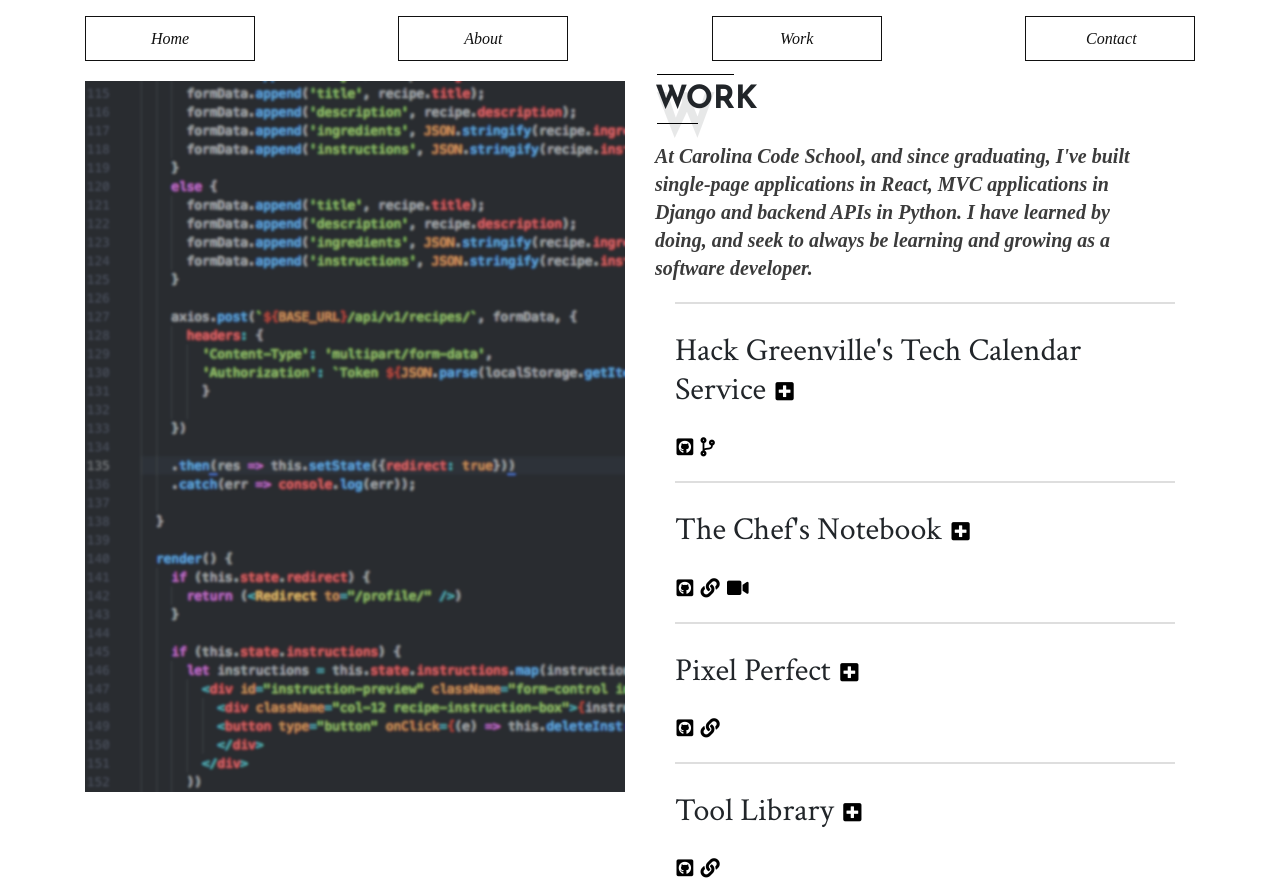
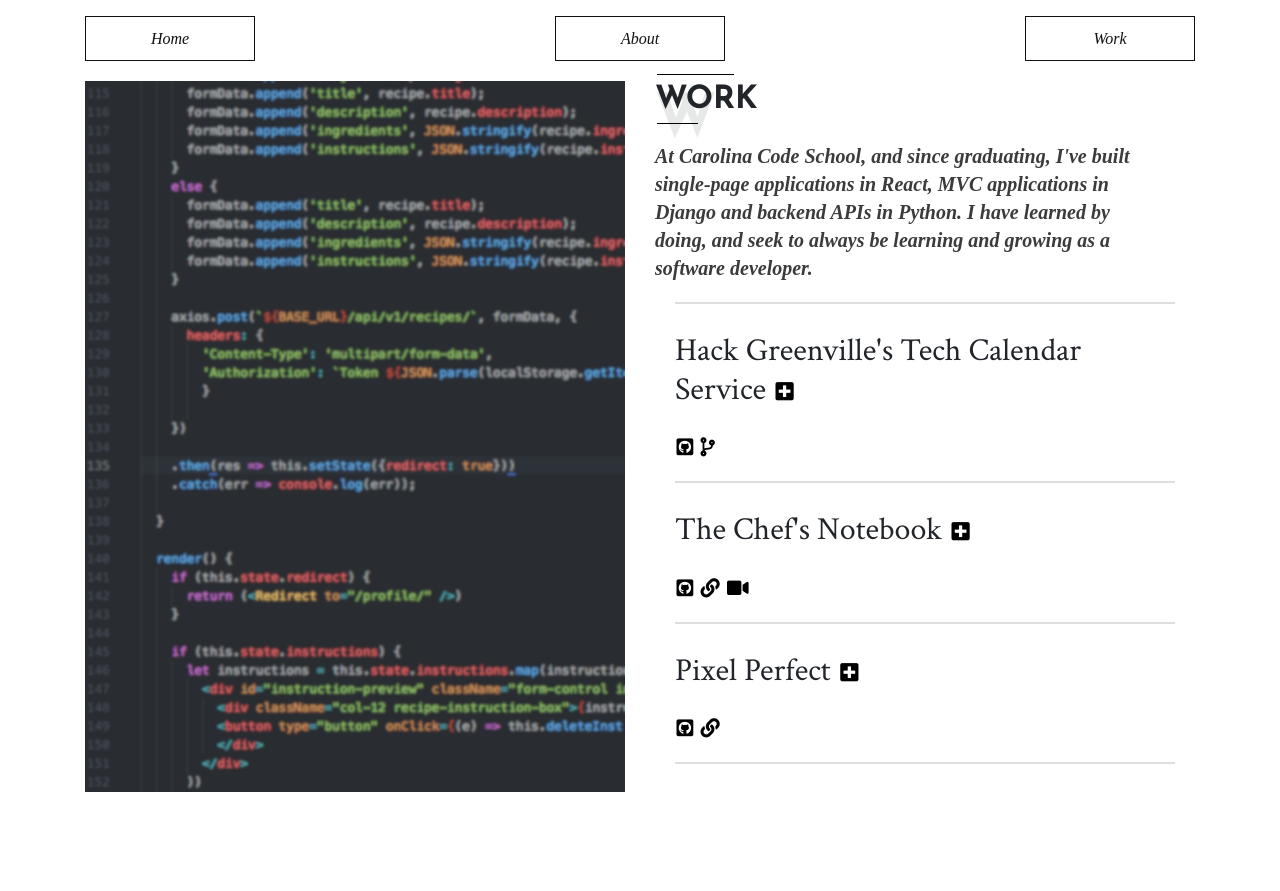
Before and after one commit to ramonaspence/portfolio-v2, a React (Create React App) app: page /work in a window 1280 px wide. Built offline with nearby package versions, Linux system fonts and the light colour scheme.

Commit message:
removed contact page due to insecure email feature

```diff
--- a/src/App.css
+++ b/src/App.css
@@ -347,6 +347,10 @@ hr {
 
 }
 
+.portfolio {
+	margin-bottom: 5rem;
+}
+
 #portfolio-details .card .card-header {
 	border: none;
 	background: none;
@@ -362,14 +366,10 @@ hr {
 .portfolio-works .card-body {
 	padding-top: 0;
 	padding-bottom: 0;
-
 }
 
-
 .portfolio-works {
-
 	font-size: 1.5rem;
-
 }
 
 .portfolio-works .card-body i {
@@ -379,7 +379,6 @@ hr {
 
 .portfolio-works h5 {
 	font-size: 1rem;
-	/* margin-top: 10px; */
 	margin-bottom: 10px;
 }
 
--- a/src/App.js
+++ b/src/App.js
@@ -5,7 +5,6 @@ import './App.css';
 
 import {BrowserRouter as Router,
 Route,
-Link,
 Switch
 } from 'react-router-dom';
 
@@ -13,7 +12,6 @@ Switch
 import Index from './components/index.js'
 import About from './components/about.js'
 import Work from './components/work.js'
-import Contact from './components/contact.js'
 
 
 
@@ -35,10 +33,6 @@ class App extends Component {
           <Route path="/work/">
             <Work />
           </Route>
-
-          <Route path="/contact/">
-            <Contact />
-          </Route>
         </Switch>
       </Router>
     )
--- a/src/components/contact.js
+++ /dev/null
@@ -1,46 +0,0 @@
-import React, {Component} from 'react';
-import '../App.css';
-
-import Nav from './nav.js';
-import contact from '../images/contact.jpg'
-
-class Contact extends Component {
-
-    render() {
-        return(
-        <React.Fragment>
-            <Nav />
-            <div class="container main">
-                <div class="row">
-                    <div class="col-md-6 left" id="contact_left">
-                        <img class="img-responsive img-rabbit" alt="" src={contact} />
-                    </div>
-
-                    <div class="col-md-6 right" id="contact_right">
-                        <div id="watermark">
-                            <h2 class="page-title" text-center>Contact</h2>
-                            <div class="marker">
-                                c
-                            </div>
-                        </div>
-                        <p class='subtitle'>I'm seeking remote opportunities and would love to have an informal conversation with you about your company or your journey as a developer.<br /><br />
-                        Let's get connected!
-                        </p>
-
-
-                        <div class="contact-links">
-                        <a href="mailto:ramonaejspence@gmail.com" ><i class="fa fa-envelope" aria-hidden="true"></i></a>
-                        <a href="https://www.linkedin.com/in/ramona-spence-she-her-ba606a18a/"><i class="fab fa-linkedin"></i></a>
-
-
-                        </div>
-                        </div>
-                    </div>
-                </div>
-
-
-        </React.Fragment>
-        )
-    }
-}
-export default Contact;
--- a/src/components/nav.js
+++ b/src/components/nav.js
@@ -12,7 +12,6 @@ class Nav extends Component {
             <Link to="/" className="btn btn-rabbit back">Home</Link>
             <Link to="/about/" className="btn btn-rabbit back">About</Link>
             <Link to="/work/" className="btn btn-rabbit back">Work</Link>
-            <Link to="/contact/" className="btn btn-rabbit back">Contact</Link>
           </div>
         </div>
         )
--- a/src/components/work.js
+++ b/src/components/work.js
@@ -10,7 +10,7 @@ class Work extends Component {
         return (
             <React.Fragment>
                 <Nav />
-                <div className="row">
+                <div className="row portfolio">
                     <div className="col-md-6" id="work_left">
                         <div id="owl-demo" className="owl-carousel owl-theme">
                             <div className="item"><img className="img-responsive img-rabbit" src={code3} alt="" /></div>
@@ -69,7 +69,7 @@ class Work extends Component {
 
                               <a className="github-link" data-toggle="tooltip" data-placement="top" title="Source Code" href="https://github.com/ramonaspence/chefs-notebook"><i class="fab fa-github-square"></i></a>
                               <a className="heroku-link" data-toggle="tooltip" data-placement="top" title="View App on Heroku" href="https://ccs-final-project-ramonaspence.herokuapp.com/"><i class="fas fa-link"></i></a>
-                              <a className="vid-link" data-toggle="tooltip" data-placement="top" title="Video Demo" href="https://drive.google.com/file/d/1bBZ8qJoGNCorBWjwfYZJZ8iyuExxsfhA/view?usp=sharing"><i className="fa fa-video-camera" aria-hidden="true"></i></a>
+                              <a className="vid-link" data-toggle="tooltip" data-placement="top" title="Video Demo" href="https://drive.google.com/file/d/1bBZ8qJoGNCorBWjwfYZJZ8iyuExxsfhA/view?usp=sharing" alt="link to google drive video"><i className="fa fa-video-camera" aria-hidden="true"></i></a>
                             </div>
                           </div>
                         <hr />
@@ -77,7 +77,8 @@ class Work extends Component {
                             <div className="card-header">
                               <h2>Pixel Perfect<a data-toggle="collapse" href="#pixelPerfect" role="button" aria-expanded="false" aria-controls="collapseExample">
                               <i className="fa fa-plus-square" aria-hidden="true"></i>
-                            </a></h2>
+                              </a>
+                              </h2>
 
                             <div className="collapse" id="pixelPerfect">
                               <div className="card card-body">
@@ -96,28 +97,6 @@ class Work extends Component {
                             </div>
                           </div>
                         <hr />
-                          <div className="card col-12">
-                            <div className="card-header">
-                            <h2>Tool Library<a data-toggle="collapse" href="#toolLibrary" role="button" aria-expanded="false" aria-controls="collapseExample">
-                            <i className="fa fa-plus-square" aria-hidden="true"></i>
-                            </a></h2>
-
-                            <div className="collapse" id="toolLibrary">
-                            <div className="card card-body">
-                              <h5>Tool Library is a Django app where neighbors are able to list tools they're willing to loan, while others may choose to borrow or "checkout" those tools.
-                              Whether a tool is checked out or not can be seen by other users. This app provides a simple but effective way for neighbors to loan tools and still keep up with them.</h5>
-                            </div>
-                          </div>
-
-
-                            </div>
-                            <div className="card-body">
-
-                              <a className="github-link" data-toggle="tooltip" data-placement="top" title="View Source Code" href="https://github.com/ramonaspence/7.4-hey-neighbor"><i class="fab fa-github-square"></i></a>
-                              <a className="heroku-link" data-toggle="tooltip" data-placement="top" title="View App on Heroku" href="https://hey-neighbor-ramonaspence.herokuapp.com/"><i class="fas fa-link"></i></a>
-                            </div>
-
-                          </div>
                       </div>
                   </div>
               </div>
```
Lines whose indentation alone changed are shown as unchanged.
